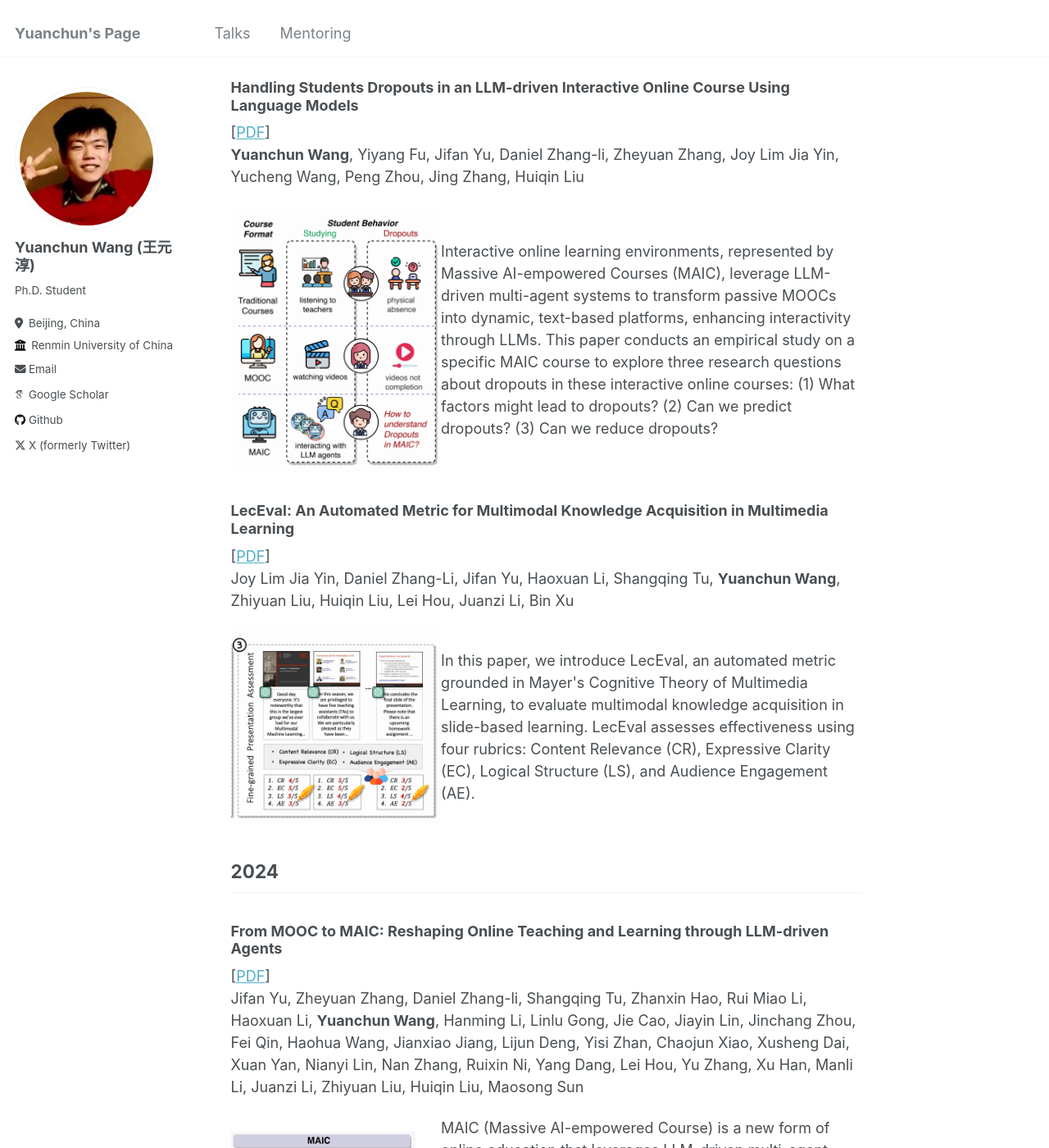
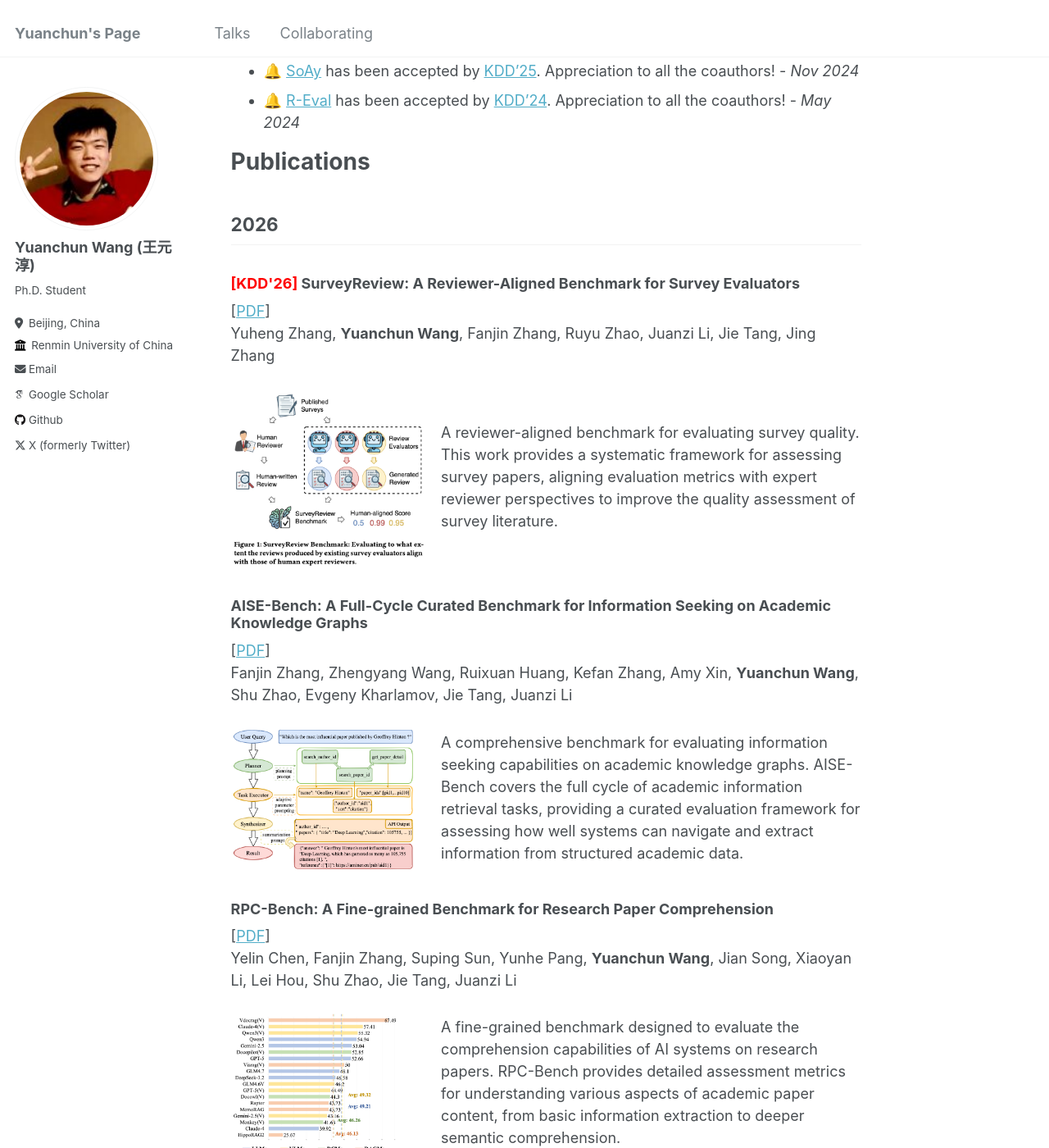
Before and after one commit to WangYC-99/WangYC-99.github.io, a Jekyll site: the page built from _pages/about.md, in a window 1280 px wide and 1400 px high, scrolled down 996 px. Shown: the whole window at 82% size. Built offline with Jekyll 4.4.1, drawn with Linux system fonts in a browser that asks for light colours; some web fonts are replaced; some of the changed text lies outside the part shown.

Commit message:
Rename Mentoring tab to Collaborating and update About experience details

```diff
--- a/_data/navigation.yml
+++ b/_data/navigation.yml
@@ -6,8 +6,8 @@ main:
   - title: "Talks"
     url: /talks/
 
-  - title: "Mentoring"
-    url: /mentoring/
+  - title: "Collaborating"
+    url: /collaborating/
 
   # - title: "Teaching"
   #   url: /teaching/
--- a/_pages/about.md
+++ b/_pages/about.md
@@ -6,7 +6,9 @@ redirect_from:
   - /about/
   - /about.html
 ---
-I am a third year PhD student at Renmin University of China, under supervision of [Prof. Jing Zhang](https://xiaojingzi.github.io/). Currently, my research focuses on **Tool Intelligence of LLMs**, **AI4Research** and **Academic Data Mining**.
+*Last updated: Sep 2026*
+
+I am a fourth year PhD student at Renmin University of China, under supervision of [Prof. Jing Zhang](https://xiaojingzi.github.io/). Currently, my research focuses on **LM Application** and **AI4Sports**.
 
 Besides, I love soccer⚽️, photography📷, and snowboarding🏂.
 I also keep training for Triathlon races 🏊 🚴 🏃 and Marathon races 🏃‍♂️.
@@ -14,7 +16,8 @@ I also keep training for Triathlon races 🏊 🚴 🏃 and Marathon races 🏃
 Feel free to chat with me for our shared interests whether in research or life.
 
 ### Industry Experience
-* **Algorithm Intern** @ AI Institute, [ZHIPU.AI](https://www.zhipuai.cn/); Sep 2022 - present.
+* **Founder & CEO** @ [AIthletic Co., Ltd.](https://aithletic.fit); Feb 2026 - present.
+* **Algorithm Intern** @ AI Institute, [Z.AI](https://z.ai/); advised by [Prof. Jie Tang](https://keg.cs.tsinghua.edu.cn/jietang/) & [Prof. Jing Zhang](https://xiaojingzi.github.io/); mentored successively by [Weng Lam Tam](https://aclanthology.org/people/weng-lam-tam/unverified/), [Jifan Yu](https://yujifan0326.github.io/), and [Fanjin Zhang](https://zfjsail.github.io/); Sep 2022 - Feb 2026.
 * **Algorithm Researcher** @ [MAIC TEAM, Tsinghua Univ. ](https://project.maic.chat/team); advised by [Dr. Jifan Yu](https://yujifan0326.github.io/) ; Feb 2024 - present.
 * **Research Intern** @ [KEG, Tsinghua Univ. ](https://keg.cs.tsinghua.edu.cn/); advised by [Prof. Juanzi Li](https://keg.cs.tsinghua.edu.cn/persons/ljz/); Sep 2023 - present.
 
@@ -24,11 +27,51 @@ Feel free to chat with me for our shared interests whether in research or life.
 * TheWebConf - Reviewer: [Industry'26](https://www2026.thewebconf.org/)
 
 # What's New!
+* 🔔 Founded [AIthletic Co., Ltd.](https://aithletic.fit), focusing on AI-powered sports technology. - *Feb 2026*
+* 🔔 Three papers accepted by [KDD'26](https://kdd2026.kdd.org/): SurveyReview, AISE-Bench, and RPC-Bench. Appreciation to all the coauthors! - *Feb 2026*
 * 🔔 [SoAy](https://arxiv.org/pdf/2405.15165) has been accepted by [KDD'25](https://kdd2025.kdd.org/). Appreciation to all the coauthors! - *Nov 2024*
 * 🔔 [R-Eval](https://arxiv.org/abs/2406.11681) has been accepted by [KDD'24](https://kdd2024.kdd.org/). Appreciation to all the coauthors! - *May 2024*
 
 
 # Publications
+## 2026
+
+### <font color=red>[KDD'26]</font> SurveyReview: A Reviewer-Aligned Benchmark for Survey Evaluators
+[[PDF](https://dl.acm.org/doi/abs/10.1145/3770855.3817505)]
+<br> Yuheng Zhang, **Yuanchun Wang**, Fanjin Zhang, Ruyu Zhao, Juanzi Li, Jie Tang, Jing Zhang
+<div style="display: flex; align-items: center;">
+    <div style="flex: 1;">
+        <img src="https://wangyc-99.github.io/images/pubs/surveyreview.jpg" alt="surveyreview.jpg">
+    </div>
+    <div style="flex: 2;">
+        A reviewer-aligned benchmark for evaluating survey quality. This work provides a systematic framework for assessing survey papers, aligning evaluation metrics with expert reviewer perspectives to improve the quality assessment of survey literature.
+    </div>
+</div>
+
+### AISE-Bench: A Full-Cycle Curated Benchmark for Information Seeking on Academic Knowledge Graphs
+[[PDF](https://dl.acm.org/doi/abs/10.1145/3770855.3817492)]
+<br> Fanjin Zhang, Zhengyang Wang, Ruixuan Huang, Kefan Zhang, Amy Xin, **Yuanchun Wang**, Shu Zhao, Evgeny Kharlamov, Jie Tang, Juanzi Li
+<div style="display: flex; align-items: center;">
+    <div style="flex: 1;">
+        <img src="https://wangyc-99.github.io/images/pubs/aisebench.jpg" alt="aisebench.jpg">
+    </div>
+    <div style="flex: 2;">
+        A comprehensive benchmark for evaluating information seeking capabilities on academic knowledge graphs. AISE-Bench covers the full cycle of academic information retrieval tasks, providing a curated evaluation framework for assessing how well systems can navigate and extract information from structured academic data.
+    </div>
+</div>
+
+### RPC-Bench: A Fine-grained Benchmark for Research Paper Comprehension
+[[PDF](https://scholar.google.com/citations?view_op=view_citation&hl=zh-CN&user=9GALXw4AAAAJ&sortby=pubdate&citation_for_view=9GALXw4AAAAJ:eQOLeE2rZwMC)]
+<br> Yelin Chen, Fanjin Zhang, Suping Sun, Yunhe Pang, **Yuanchun Wang**, Jian Song, Xiaoyan Li, Lei Hou, Shu Zhao, Jie Tang, Juanzi Li
+<div style="display: flex; align-items: center;">
+    <div style="flex: 1;">
+        <img src="https://wangyc-99.github.io/images/pubs/rpcbench.jpg" alt="rpcbench.jpg">
+    </div>
+    <div style="flex: 2;">
+        A fine-grained benchmark designed to evaluate the comprehension capabilities of AI systems on research papers. RPC-Bench provides detailed assessment metrics for understanding various aspects of academic paper content, from basic information extraction to deeper semantic comprehension.
+    </div>
+</div>
+
 ## 2025
 ### Handling Students Dropouts in an LLM-driven Interactive Online Course Using Language Models
 [[PDF](https://arxiv.org/pdf/2508.17310)]
```
Also changed, not shown: _pages/collaborating.md (added, +27 -0 lines), _pages/mentoring.md (deleted, +0 -16 lines), images/pubs/aisebench.jpg (added), images/pubs/rpcbench.jpg (added), images/pubs/surveyreview.jpg (added).
